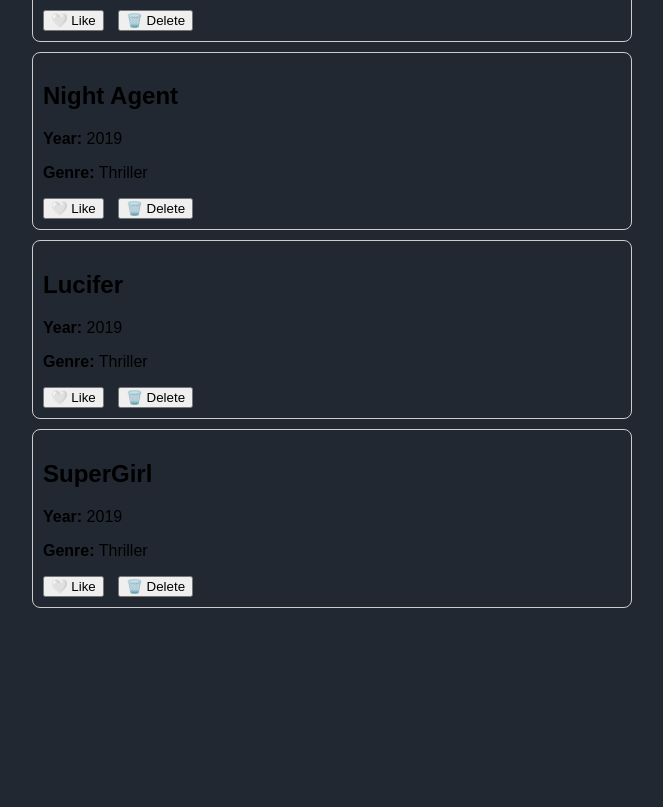
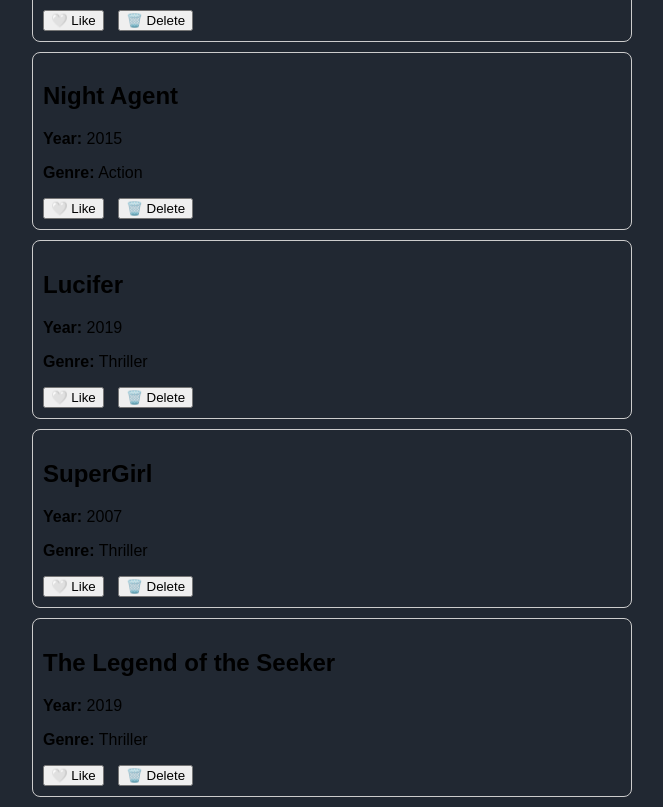
Before and after one commit to eddyfranc/MovieHive, a React (Vite) app in the folder MovieHive/: page / in a window 1280 px wide. Shown: the part 1500-2307 px from the top of the page, without its empty margins (308-971 px from the left). Before the commit the page ends 2118 px from the top, so only its background shows below. Built offline with nearby package versions, Linux system fonts and the light colour scheme.

Commit message:
Fix movie release years and genres in the initial movie list

```diff
--- a/MovieHive/src/App.jsx
+++ b/MovieHive/src/App.jsx
@@ -9,11 +9,12 @@
     { id: 3, title: 'Interstellar', year: 2014, genre: 'Sci-Fi', liked: false },
     { id: 4, title: 'Parasite', year: 2019, genre: 'Thriller', liked: false },
     { id: 5, title: 'Blacklist', year: 2013, genre: 'Thriller', liked: false },
-    { id: 6, title: 'PrisonBreak', year: 2019, genre: 'Thriller', liked: false },
-    { id: 7, title: 'Into the Badlands', year: 2019, genre: 'Thriller', liked: false },
-    { id: 8, title: 'Night Agent', year: 2019, genre: 'Thriller', liked: false },
+    { id: 6, title: 'PrisonBreak', year: 2010, genre: 'Thriller', liked: false },
+    { id: 7, title: 'Into the Badlands', year: 2012, genre: 'Thriller', liked: false },
+    { id: 8, title: 'Night Agent', year: 2015, genre: 'Action', liked: false },
     { id: 9, title: 'Lucifer', year: 2019, genre: 'Thriller', liked: false },
-    { id: 10, title: 'SuperGirl', year: 2019, genre: 'Thriller', liked: false },
+    { id: 10, title: 'SuperGirl', year: 2007, genre: 'Thriller', liked: false },
+    { id: 11, title: 'The Legend of the Seeker', year: 2019, genre: 'Thriller', liked: false },
   ]);
 
   const [searchTerm, setSearchTerm] = useState('');
```
